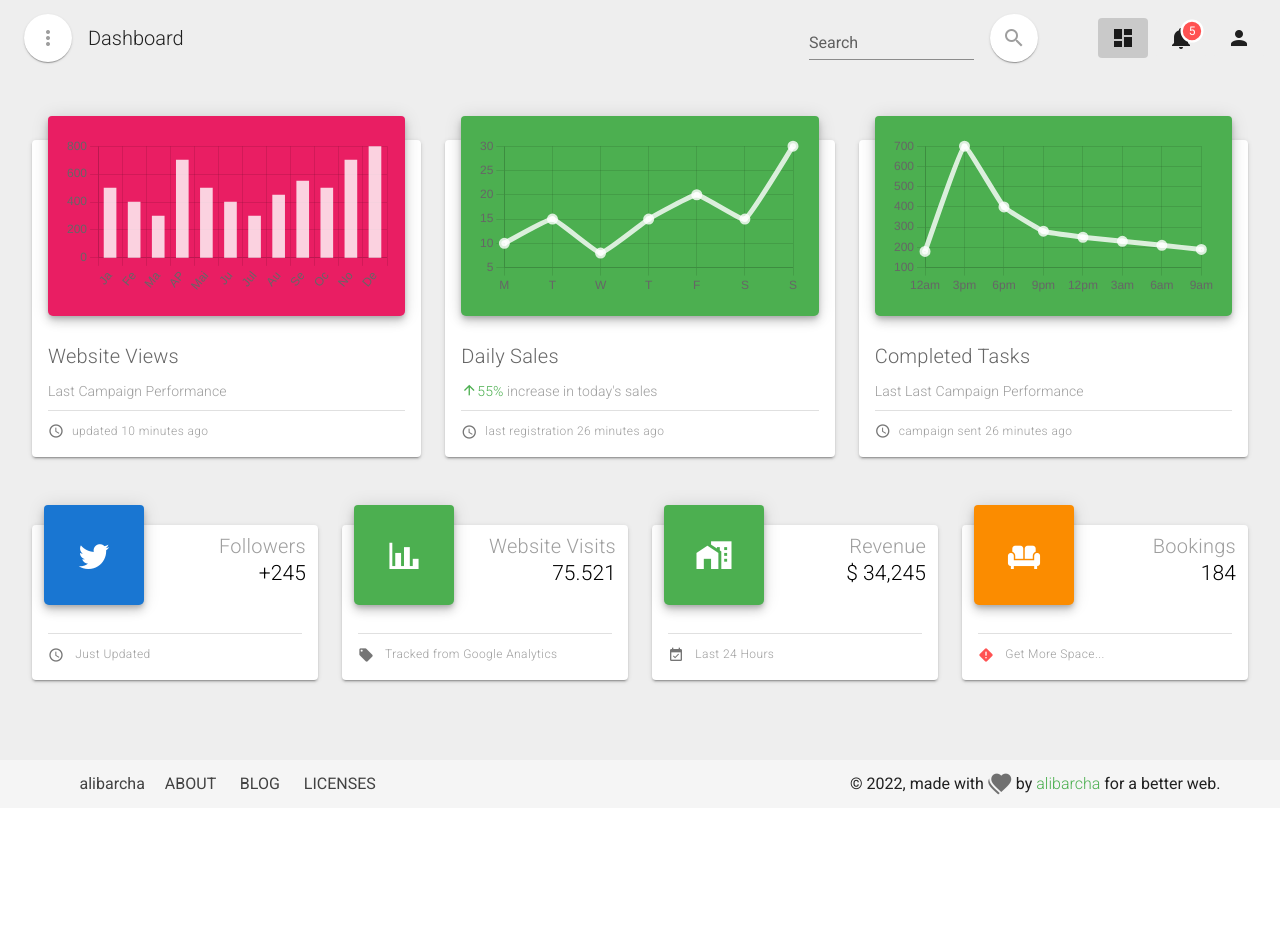
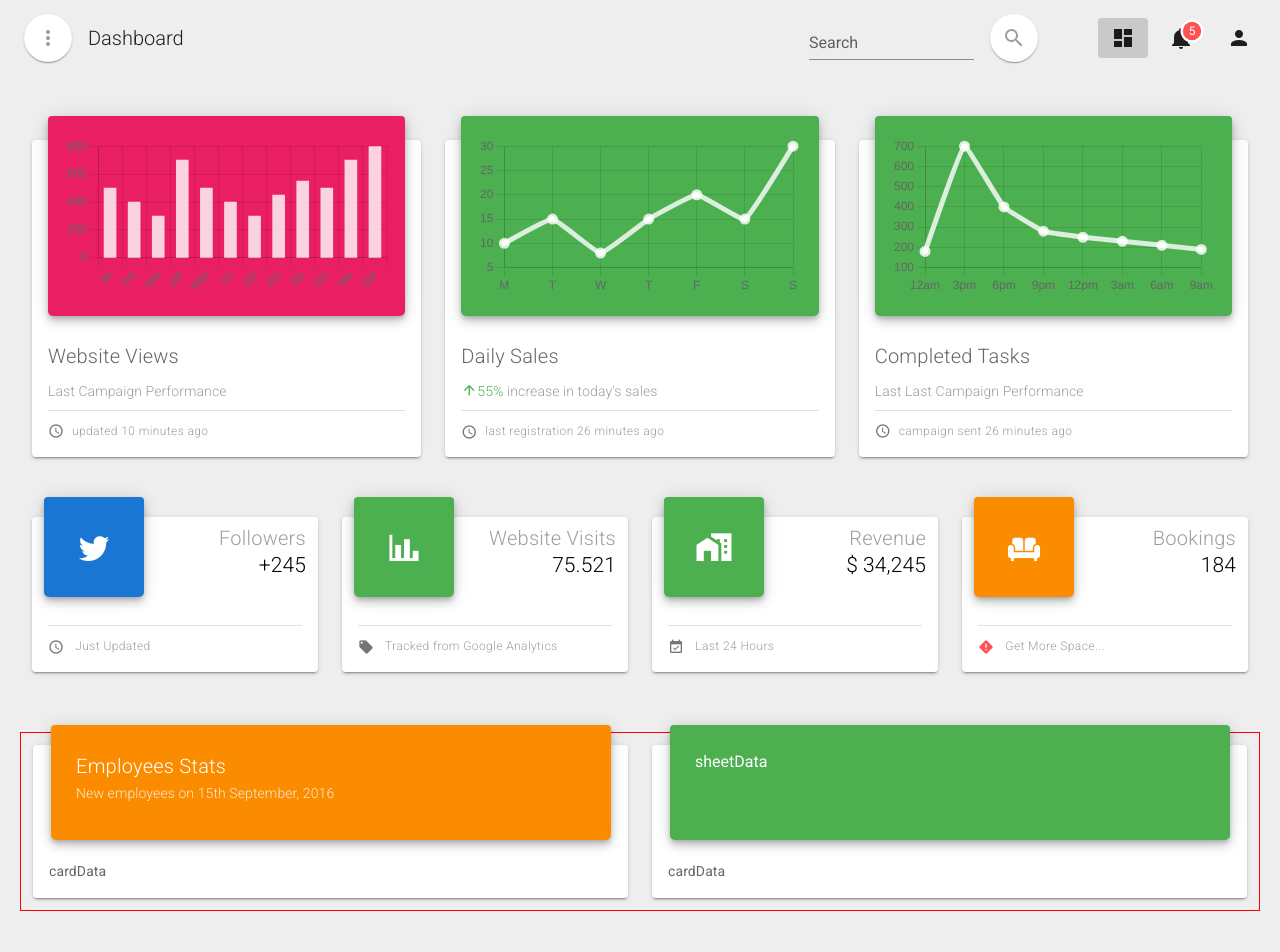
Before and after one commit to alibarcha/dashboard, a Vue app: page / in a window 1280 px wide. Shown: the top 952 px of the page. Before the commit the page ends 808 px from the top, so only its background shows below. Built offline with nearby package versions, Linux system fonts and the light colour scheme.

Commit message:
create wrapper of cards

```diff
--- a/src/components/MainCard.vue
+++ b/src/components/MainCard.vue
@@ -1,13 +1,39 @@
 <template>
-
+  <v-card elevation="2" class="cardWrapper">
+    <v-sheet
+      class="v-sheet--offset white--text"
+      elevation="6"
+      max-width="calc(100% - 35px)"
+      rounded="8px"
+      min-height="115px"
+      :color="SheetColor"
+    >
+      <slot name="sheetData"></slot>
+    </v-sheet>
+    <v-card-text class="pt-0">
+      <slot name="cardData"></slot>
+    </v-card-text>
+  </v-card>
 </template>
 
 <script>
 export default {
-
-}
+  name: "MainCard",
+  props: {
+    SheetColor: {
+      type: String,
+      default: "warning",
+    },
+  },
+};
 </script>
 
-<style>
-
+<style scoped>
+.v-sheet--offset {
+  top: -20px;
+  position: relative;
+  left: 18px;
+  border-radius: 5px;
+  padding: 25px;
+}
 </style>
--- a/src/views/Dashboard.vue
+++ b/src/views/Dashboard.vue
@@ -93,7 +93,7 @@
     </v-row>
 
     <!-- mini cards -->
-    <v-row class="my-14">
+    <v-row class="my-12">
       <v-col lg="3" sm="6" cols="12" class="mt-sm-0 mt-6">
         <MiniCard
           NumberData="+245"
@@ -141,8 +141,40 @@
       </v-col>
     </v-row>
 
+    <!-- Main Cards -->
+
+    <v-row class="mb-10" style="border: 1px solid red">
+
+      <v-col lg="6" cols="12">
+
+        <MainCard SheetColor="warning">
+          <template #sheetData>
+            <div class="title font-weight-light"> Employees Stats </div>
+            <div class="subtitle-2 font-weight-light " style="color: hsla(0,0%,100%,.8);"> New employees on 15th September, 2016 </div>
+
+          </template>
+           <template #cardData>
+            cardData
+          </template>
+        </MainCard>
+
+      </v-col>
+
+       <v-col lg="6" cols="12" class="mt-lg-0 mt-12">
+
+          <MainCard SheetColor="success">
+          <template #sheetData>
+            sheetData
+          </template>
+           <template #cardData>
+            cardData
+          </template>
+        </MainCard>
 
 
+      </v-col>
+
+    </v-row>
   </v-container>
 </template>
 
@@ -150,12 +182,14 @@
 import BarChart from "../components/BarChart.vue";
 import LineChart from "../components/LineChart.vue";
 import MiniCard from "../components/MiniCard.vue";
+import MainCard from "../components/MainCard.vue";
 export default {
   name: "Dashboard",
   components: {
     BarChart,
     LineChart,
     MiniCard,
+    MainCard,
   },
   data() {
     return {
```
